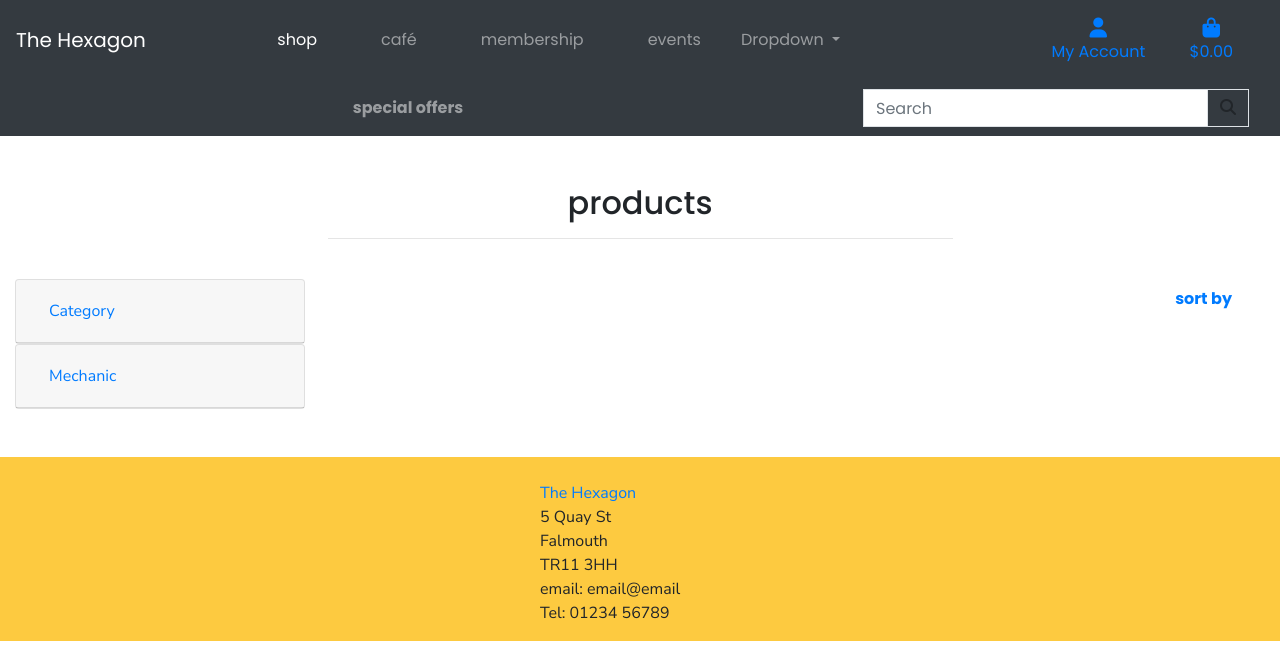
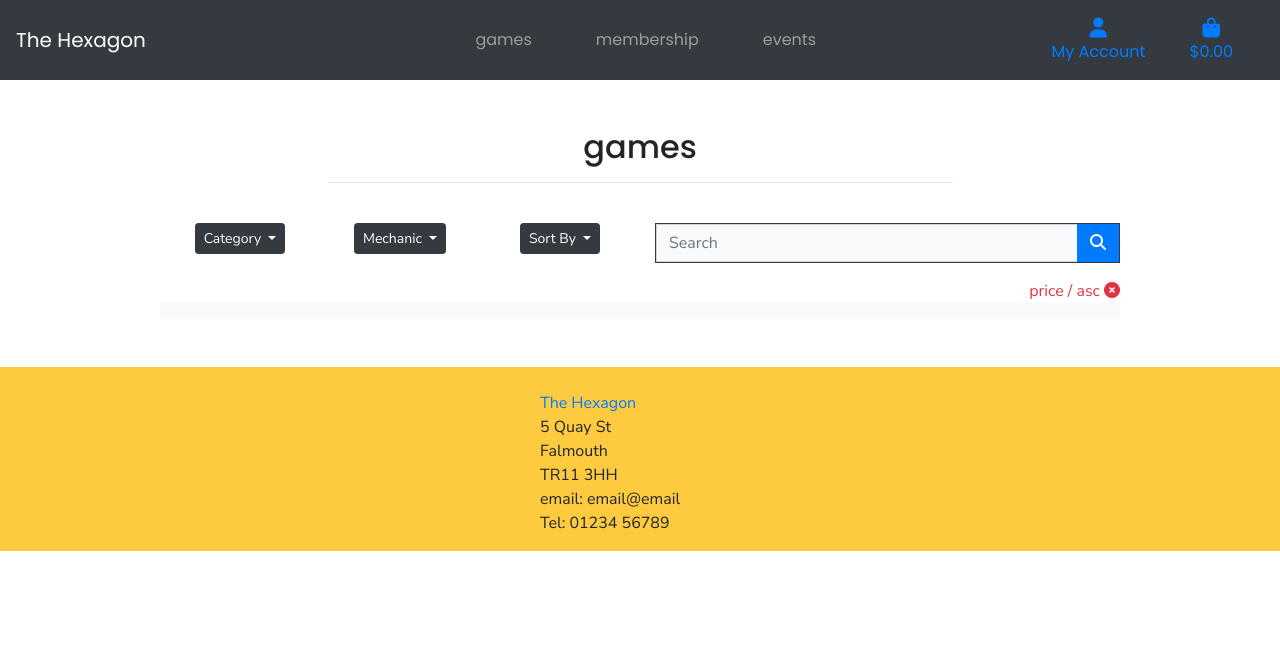
Before and after one commit to BonnieMcb/boardgame, a Django app: a page that uses templates/includes/navbar.html in a window 1280 px wide. Shown: the top 649 px of the page. Run offline with Django 3.2, Linux system fonts and the light colour scheme; data comes from the database, SQL or seed files in the repository; data that the repository does not hold is empty; some libraries are stand-ins or nearby versions.

Commit message:
Finalise styling on games page, including filtering and nav bar

```diff
--- a/bag/templates/bag/bag.html
+++ b/bag/templates/bag/bag.html
@@ -48,7 +48,7 @@
                                         <p class="my-0"><strong>{{ item.product.names }}</strong></p>
                                     </td>
                                     <td class="py-3 align-middle text-right">
-                                        {% if item.product.discounted_price %}
+                                        {% if item.product.discounted_price != item.product.price %}
                                         <p class="my-0">€{{ item.product.discounted_price }}<span class="ml-2 text-muted font-weight-normal"><del>€{{ item.product.price }}</del></span></p>
                                         {% else %}
                                         <p class="my-0">€{{ item.product.price }}</p>
--- a/games/templates/games/games.html
+++ b/games/templates/games/games.html
@@ -9,14 +9,10 @@
 
 
 {% block page_header %}
-
-<nav class="navbar navbar-expand-lg flex-column flex-md-row navbar-dark bg-dark">
-    {% include 'includes/shop-nav.html' %}
-</nav>
 <div class="container header-container mt-5">
     <div class="row">
         <div class="col text-center mb-4">
-            <h2 class="logo-font">Products</h2>
+            <h2 class="logo-font">Games</h2>
             <hr class="w-50">
         </div>
     </div>
@@ -28,56 +24,88 @@
 {% block content %}
     <div class="overlay"></div>
     <div class="container-fluid">
-        <div class="row">
-            <!-- --------------- Sidebar Filters --------------- -->
-            <div class="col-sm-3" id="accordion">
-                <div class="card">
-                    <div class="card-header" id="headingOne">
-                        <h5 class="mb-0">
-                            <button class="btn btn-link" data-toggle="collapse" data-target="#collapseOne" aria-expanded="true" aria-controls="collapseOne">Category</button>
-                        </h5>
+        <div class="row justify-content-center">
+            <!-- --------------- Game card rows and columns --------------- -->
+            <div class="col-sm-9">
+                <div class="row mb-3">
+                    <div class="col-lg-2 col-4 mb-3 mb-lg-0 d-flex justify-content-center">
+                        <div class="dropdown">
+                            <button class="btn btn-sm btn-dark dropdown-toggle" type="button" id="category-dropdown" data-toggle="dropdown" aria-haspopup="true" aria-expanded="false">
+                                Category
+                            </button>
+                            <div class="dropdown-menu dropdown-fixed-h" aria-labelledby="category-dropdown">
+                                {% for category in categories %}
+                                    {% if current_filter_cat and current_filter_cat == category.friendly_name %}
+                                    <a href="?category={{ category.name }}" class="dropdown-item selected bg-primary text-white">{{ category.friendly_name}}</a>
+                                    {% else %}
+                                    <a href="?category={{ category.name }}" class="dropdown-item">{{ category.friendly_name}}</a>
+                                    {% endif %}
+                                {% endfor %}
+                            </div>
+                        </div>
                     </div>
-                    <div id="collapseOne" class="collapse overflow-auto" aria-labelledby="headingOne" data-parent="#accordion">
-                        {% for category in categories %}
-                        <div class="card-body py-2">
-                            <a href="{% url 'games' %}?category={{ category.name }}">{{ category.friendly_name}}</a>
+                    <div class="col-lg-2 col-4 mb-3 mb-lg-0 d-flex justify-content-center">
+                        <div class="dropdown">
+                            <button class="btn btn-sm btn-dark dropdown-toggle" type="button" id="mechanic-dropdown" data-toggle="dropdown" aria-haspopup="true" aria-expanded="false">
+                                Mechanic
+                            </button>
+                            <div class="dropdown-menu dropdown-fixed-h" aria-labelledby="mechanic-dropdown">
+                                {% for mechanic in mechanics %}
+                                    {% if current_filter_mech and current_filter_mech == mechanic.friendly_name %}
+                                    <a href="?mechanic={{ mechanic.name }}" class="dropdown-item selected bg-primary text-white">{{ mechanic.friendly_name}}</a>
+                                    {% else %}
+                                    <a href="?mechanic={{ mechanic.name }}" class="dropdown-item">{{ mechanic.friendly_name}}</a>
+                                    {% endif %}
+                                {% endfor %}
+                            </div>
                         </div>
-                        {% endfor %}
+                    </div>
+                    <div class="col-lg-2 col-4 mb-3 mb-lg-0 d-flex justify-content-center">
+                        <div class="dropdown">
+                            <button class="btn btn-sm btn-dark dropdown-toggle" type="button" id="sort-dropdown" data-toggle="dropdown" aria-haspopup="true" aria-expanded="false">
+                                Sort By
+                            </button>
+                            <div class="dropdown-menu" aria-labelledby="sort-dropdown">
+                                <a href="?{{ get_params.no_sort }}sort=price&direction=asc" class="dropdown-item">Lowest Price</a>
+                                <a href="?{{ get_params.no_sort }}sort=price&direction=desc" class="dropdown-item">Highest Price</a>
+                                <a href="?{{ get_params.no_sort }}sort=rank&direction=desc" class="dropdown-item ">Rank</a>
+                                <a href="?{{ get_params.no_sort }}sort=weight&direction=asc" class="dropdown-item ">Weight</a>
+                            </div>
+                        </div>
+                    </div>
+                    <div class="col-lg-6 pr-0">
+                        <form method="GET" action="{% url 'games' %}">
+                            <div class="input-group w-100 border border-dark">
+                                <input class="form-control rounded-0 bg-light" type="text" name="q" placeholder="Search">
+                                <div class="input-group-append">
+                                    <button class="form-control btn btn-primary rounded-0" type="submit">
+                                        <span class="icon">
+                                            <i class="fas fa-search"></i>
+                                        </span>
+                                    </button>
+                                </div>
+                            </div>
+                        </form>
                     </div>
                 </div>
-                <div class="card">
-                    <div class="card-header" id="headingTwo">
-                        <h5 class="mb-0">
-                            <button class="btn btn-link collapsed" data-toggle="collapse" data-target="#collapseTwo" aria-expanded="false" aria-controls="collapseTwo">Mechanic</button>
-                        </h5>
-                    </div>
-                    <div id="collapseTwo" class="collapse overflow-auto" aria-labelledby="headingTwo" data-parent="#accordion">
-                        {% for mechanic in mechanics %}
-                        <div class="card-body py-2">
-                            <a href="{% url 'games' %}?mechanic={{ mechanic.name }}">{{ mechanic.friendly_name}}</a>
-                        </div>
-                        {% endfor %}
-                    </div>
-                </div>
-            </div>
-            <!-- --------------- Game card rows and columns --------------- -->
-            <div class="col-sm-9">
                 <div class="row justify-content-end">
-                    <ul class="navbar-nav w-auto">
-                        <li class="nav-item dropleft">
-                            <a class="logo-font font-weight-bold nav-link text-black mr-5" href="#" id="all-products-link" data-toggle="dropdown" aria-haspopup="true" aria-expanded="false">Sort by</a>
-                            <div class="dropdown-menu border border-dark" aria-labelledby="all-products-link">
-                                <a href="{% url 'games' %}?{{ get_params }}sort=price&direction=asc" class="dropdown-item">Price</a>
-                                <a href="{% url 'games' %}?{{ get_params }}sort=rank&direction=desc" class="dropdown-item ">Rank</a>
-                                <a href="{% url 'games' %}?{{ get_params }}sort=weight&direction=asc" class="dropdown-item ">Weight</a>
-                            </div>
-                        </li>
-                    </ul>
+                    {% if current_filter_cat %}
+                        <a href="?{{ get_params.no_cat }}" class="text-danger ml-2">{{ current_filter_cat }}<i class="ml-1 fas fa-times-circle"></i></a>
+                    {% endif %}
+                    {% if current_filter_mech %}
+                        <a href="?{{ get_params.no_mech }}" class="text-danger ml-2">{{ current_filter_mech }}<i class="ml-1 fas fa-times-circle"></i></a>
+                    {% endif %}
+                    {% if current_query %}
+                        <a href="?{{ get_params.no_q }}" class="text-danger ml-2">"{{ current_query }}"<i class="ml-1 fas fa-times-circle"></i></a>
+                    {% endif %}
+                    {% if current_sorting %}
+                        <a href="?{{ get_params.no_sort }}" class="text-danger ml-2">{{ current_sorting }}<i class="ml-1 fas fa-times-circle"></i></a>
+                    {% endif %}
                 </div>
                 <div class="row">
                 {% for product in page_obj %}
                 {% if product.is_visible %}
-                    <div class="card col-xl-3 col-md-4 my-3 border-0">
+                    <div class="card col-xl-2 col-lg-4 my-3 border-0">
                         <div class="card-body game-img-container bg-white">
                             <a href="{% url 'game_detail' product.id %}"> <!-- Image that links to game detail page -->
                                 <img class="card-img-top" src="{{ product.image_url }}" alt="{{ product.names }}">
@@ -105,28 +133,25 @@
                 {% endif %}
                 {% endfor %}
                 </div>
+                <div class="row justify-content-center bg-light p-2">
+                <!-- with help from https://samulinatri.com/blog/django-pagination-tutorial/ -->
+                {% if page_obj.paginator.num_pages > 1 %}
+                    {% if page_obj.has_previous %}
+                        <a href="?{{ get_params.no_page }}page={{ page_obj.previous_page_number }}" class="mr-2">
+                            <i class="fas fa-chevron-left"></i>
+                        </a>
+                    {% endif %}
+                    <span>{{ page_obj.number }} of {{ page_obj.paginator.num_pages }}</span>
+                    {% if page_obj.has_next %}
+                        <a href="?{{ get_params.no_page }}page={{ page_obj.next_page_number }}" class="ml-2">
+                            <i class="fas fa-chevron-right"></i>
+                        </a>
+                    {% endif %}
+                {% endif %}
+                </div>
             </div>
         </div>
     </div>
-<!-- TODO get bootstrap involved -->
-<!-- with help from https://samulinatri.com/blog/django-pagination-tutorial/ -->
-    {% if page_obj.paginator.num_pages > 1 %}
-
-        {% if page_obj.has_previous %}
-
-            <a href="?page={{ page_obj.previous_page_number }}">previous</a>
-
-        {% endif %}
-
-        <span>Page {{ page_obj.number }} of {{ page_obj.paginator.num_pages }}</span>
-
-        {% if page_obj.has_next %}
-
-            <a href="?page={{ page_obj.next_page_number }}">next</a>
-
-        {% endif %}
-
-    {% endif %}
 
 {% endblock %}
 
--- a/games/views.py
+++ b/games/views.py
@@ -13,6 +13,68 @@ from bag.contexts import get_discount
 # Create your views here.
 
 
+def handle_url_parameters(request):
+
+    # To create the sorting URLs
+    # With help from: https://stackoverflow.com/questions/11280948/best-way-to-get-query-string-from-a-url-in-python
+    # and https://stackoverflow.com/questions/4591525/is-it-possible-to-pass-query-parameters-via-djangos-url-template-tag
+    base = request.GET.urlencode() + '&'
+    get_params = {
+        'no_page': base,
+        'no_sort': base,
+        'no_cat': base,
+        'no_mech': base,
+        'no_q': base
+    }
+
+    url_params = request.GET.urlencode()
+    if url_params:
+        # remove params as needed
+        has_page = 'page' in request.GET
+        has_sort = 'sort' in request.GET
+        has_cat = 'category' in request.GET
+        has_mech = 'mechanic' in request.GET
+        has_q = 'q' in request.GET
+
+        if has_page:
+            copy = request.GET.copy()
+            copy.pop('page')
+            get_params['no_page'] = copy.urlencode() + '&'
+
+        if has_sort or has_page:
+            copy = request.GET.copy()
+            if has_sort:
+                copy.pop('sort')
+                copy.pop('direction')
+            if has_page:
+                copy.pop('page')
+
+            get_params['no_sort'] = copy.urlencode()
+
+        if has_cat:
+            copy = request.GET.copy()
+            copy.pop('category')
+            if has_page:
+                copy.pop('page')
+            get_params['no_cat'] = copy.urlencode()
+
+        if has_mech:
+            copy = request.GET.copy()
+            copy.pop('mechanic')
+            if has_page:
+                copy.pop('page')
+            get_params['no_mech'] = copy.urlencode()
+
+        if has_q:
+            copy = request.GET.copy()
+            copy.pop('q')
+            if has_page:
+                copy.pop('page')
+            get_params['no_q'] = copy.urlencode()
+
+    return get_params
+
+
 def all_games(request):
     """ A view to show all products """
 
@@ -21,6 +83,9 @@ def all_games(request):
     categories = None
     sort = None
     direction = None
+
+    category = None
+    mechanic = None
 
     if request.GET:
 
@@ -62,7 +127,7 @@ def all_games(request):
         for game in games:
             game.discounted_price = round(discount * float(game.price), 2)
 
-    paginator = Paginator(games, 48)  # Show 48 games per page
+    paginator = Paginator(games, 60)  # Show 60 games per page
 
     page_number = request.GET.get('page')
     page_obj = paginator.get_page(page_number)
@@ -76,15 +141,22 @@ def all_games(request):
     mechanics = Mechanic.objects.all()
     categories = Category.objects.all()
 
-    current_sorting = f'{sort}_{direction}'
+    # handle URL parameters
+    get_params = handle_url_parameters(request)
 
-    # To create the sorting URLs
-    # With help from: https://stackoverflow.com/questions/11280948/best-way-to-get-query-string-from-a-url-in-python
-    # and https://stackoverflow.com/questions/4591525/is-it-possible-to-pass-query-parameters-via-djangos-url-template-tag
-    get_params = ''
-    url_params = request.GET.urlencode()
-    if url_params:
-        get_params = url_params + '&'
+    # show current filter/sort
+    current_filter_cat = None
+    current_filter_mech = None
+    if category:
+        cat = Category.objects.get(name=category)
+        current_filter_cat = cat.friendly_name
+    elif mechanic:
+        mech = Mechanic.objects.get(name=mechanic)
+        current_filter_mech = mech.friendly_name
+
+    current_sorting = None
+    if sort:
+        current_sorting = f'{sort} / {direction}'
 
     context = {
         'page_obj': page_obj,
@@ -92,7 +164,10 @@ def all_games(request):
         'categories': categories,
         'search_term': query,
         'get_params': get_params,
-        'current_sorting': current_sorting
+        'current_sorting': current_sorting,
+        'current_filter_cat': current_filter_cat,
+        'current_filter_mech': current_filter_mech,
+        'current_query': query
     }
 
     return render(request, 'games/games.html', context)
--- a/static/css/games.css
+++ b/static/css/games.css
@@ -33,10 +33,7 @@
     font-size: 18px;
 }
 
-#accordion .collapse {
-    max-height: 300px;
+.dropdown-fixed-h {
+    max-height: 250px;
+    overflow: auto;
 }
-
-#accordion .collapsing {
-    max-height: 300px;
-}
--- a/templates/includes/navbar.html
+++ b/templates/includes/navbar.html
@@ -3,14 +3,10 @@
     <button class="navbar-toggler" type="button" data-toggle="collapse" data-target="#navbarSupportedContent" aria-controls="navbarSupportedContent" aria-expanded="false" aria-label="Toggle navigation">
         <span class="navbar-toggler-icon"></span>
     </button>
-
     <div class="collapse navbar-collapse d-lg-flex justify-content-end" id="navbarSupportedContent">
         <ul class="navbar-nav d-flex justify-content-end">
-            <li class="nav-item mx-4 active">
-                <a class="nav-link" href="{% url 'games' %}">shop <span class="sr-only">(current)</span></a>
-            </li>
             <li class="nav-item mx-4">
-                <a class="nav-link" href="#">café</a>
+                <a class="nav-link" href="{% url 'games' %}">games</a>
             </li>
             <li class="nav-item mx-4">
                 <a class="nav-link" href="{% url 'membership' %}">membership</a>
@@ -18,20 +14,8 @@
             <li class="nav-item mx-4">
                 <a class="nav-link" href="{% url 'events' %}">events</a>
             </li>
-            <li class="nav-item mx-10 dropdown">
-                <a class="nav-link dropdown-toggle" href="#" id="navbarDropdown" role="button" data-toggle="dropdown" aria-haspopup="true" aria-expanded="false">
-                Dropdown
-                </a>
-                <div class="dropdown-menu" aria-labelledby="navbarDropdown">
-                <a class="dropdown-item" href="#">Action</a>
-                <a class="dropdown-item" href="#">Another action</a>
-                <div class="dropdown-divider"></div>
-                <a class="dropdown-item" href="#">Something else here</a>
-                </div>
-            </li>
         </ul>
     </div>
-
     <div class="col-12 col-lg-4 my-auto py-1 py-lg-0">
         <ul class="list-inline list-unstyled text-center text-lg-right my-0">
             <li class="list-inline-item dropdown">
@@ -70,11 +54,4 @@
             </li>
         </ul>
     </div>
-
-    <!-- search box    <div class="row">
-        <form class="form-inline my-2 my-lg-0">
-            <input class="form-control mr-sm-2" type="search" placeholder="Search" aria-label="Search">
-            <button class="btn btn-outline-success my-2 my-sm-0" type="submit">Search</button>
-        </form>
-    </div> -->
 </nav>
--- a/templates/includes/shop-nav.html
+++ b/templates/includes/shop-nav.html
@@ -1,17 +1,6 @@
-<div class="collapse navbar-collapse" id="main-nav">
-    <ul class="navbar-nav w-auto mx-auto">
-        <li class="nav-item dropdown">
-            <a class="logo-font font-weight-bold nav-link text-black mr-5" href="#" id="all-products-link" data-toggle="dropdown" aria-haspopup="true" aria-expanded="false">
-                Special Offers
-            </a>
-            <!--   ---potential dropdown for special offers
-            <div class="dropdown-menu border-0" aria-labelledby="all-products-link">
-                <a href="" class="dropdown-item">""</a>
-            </div> -->
-        </li>
-    </ul>
+<div class="collapse navbar-collapse justify-content-center" id="main-nav">
     <!-- search box -->
-    <div class="col-12 col-lg-4 my-auto py-1 py-lg-0">
+    <div class="col-lg-4 py-1 py-lg-0">
         <form method="GET" action="{% url 'games' %}">
             <div class="input-group w-100">
                 <input class="form-control border border-black rounded-0" type="text" name="q" placeholder="Search">
```
